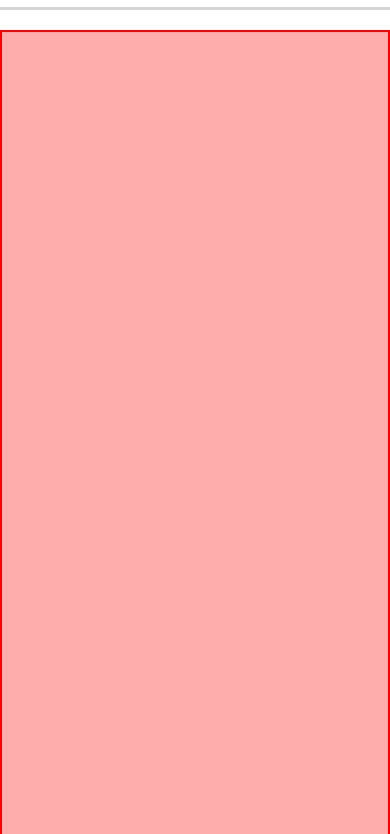
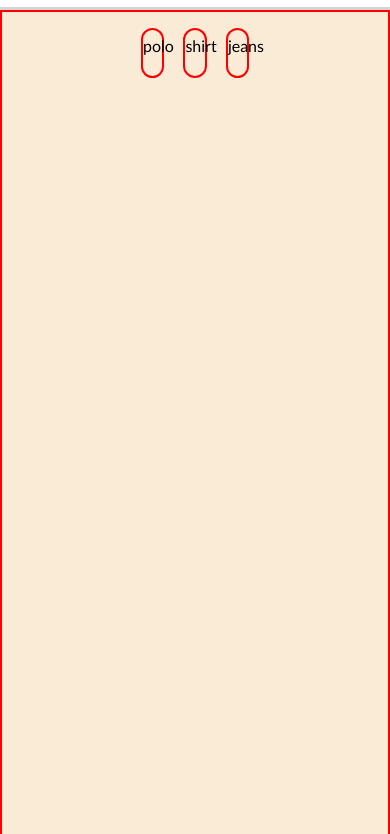
Before and after one commit to PandaWebDevX/akhtar, a plain HTML site: page index.html in a window 390 px wide. Shown: the part 66-900 px from the top of the page. Drawn offline with nearby package versions, Linux system fonts and the light colour scheme.

Commit message:
modified:   aslam.css 	modified:   aslam.js 	modified:   index.html 	modified:   mobile.css

```diff
--- a/aslam.css
+++ b/aslam.css
@@ -72,3 +72,60 @@
     z-index: 1;
     margin-top: 20px;
 }
+
+/* navigation end here */
+
+
+.home-content{
+    border: 2px solid red;
+    width: 100vw;
+    height: 100vh;
+    background-color: antiquewhite;
+    display: flex;
+    flex-wrap: wrap;
+    padding-top: 4%;
+    justify-content: center;
+    gap: 5%;
+}
+
+.home-btn-jeans{
+    border: 2px solid red;
+    border-radius: 30px;
+ height: 6vh;
+ width: 6%;
+text-align: center;
+padding-top: 6.5px;
+
+
+}
+.home-btn-jeans.active{
+    background-color: black;
+    color: white;
+}
+
+.home-btn-shirt.active{
+    background-color: black;
+    color: white;
+}
+
+.home-btn-polo.active{
+    background-color: black;
+    color: white;
+}
+
+.home-btn-polo{
+    border: 2px solid red;
+    border-radius: 30px;
+    height: 6vh;
+ width: 6%;
+ text-align: center;
+ padding-top: 6.5px;
+}
+.home-btn-shirt{
+    text-align: center;
+    border: 2px solid red;
+    border-radius: 30px;
+    height: 6vh;
+ width: 6%;
+ padding-top: 6.5px;
+}
--- a/aslam.js
+++ b/aslam.js
@@ -6,6 +6,7 @@ const nav =document.querySelector('.nav');
 const slide =document.querySelector('.slide');
 const icons =document.querySelector('.icons');
 const logo=document.querySelector('.logo');
+
 
 ham.addEventListener('click',()=>{
     barf.classList.toggle('active');
@@ -17,4 +18,31 @@ ham.addEventListener('click',()=>{
     logo.classList.toggle('active');
     slide.classList.toggle('active');
 
+
 })
+
+const btnshirt=document.querySelector('.home-btn-shirt');
+const btnjeans=document.querySelector('.home-btn-jeans');
+
+
+
+    btnjeans.addEventListener('click',()=>{
+        btnjeans.classList.toggle('active');
+    })
+
+
+btnshirt.addEventListener('click',()=>{
+    btnshirt.classList.toggle('active');
+})
+
+
+
+
+
+
+
+
+ const btnpolo=document.querySelector('.home-btn-polo');
+ btnpolo.addEventListener('click',()=>{
+     btnpolo.classList.toggle('active');
+ })
--- a/index.html
+++ b/index.html
@@ -77,10 +77,21 @@
 </div>
 
 
+<!--  navigation bar end here -->
+
+
+<div class="home-content">
+
+<div class="home-btn-polo">polo</div>
+<div class="home-btn-shirt">shirt</div>
+<div class="home-btn-jeans">jeans</div>
 
 
 
-<div class="main"></div>
+
+
+
+</div>
 
 
 
--- a/mobile.css
+++ b/mobile.css
@@ -173,7 +173,7 @@ border-radius: 3px;
 
 
 
-
+/* navigation end here */
 
 
 
```
